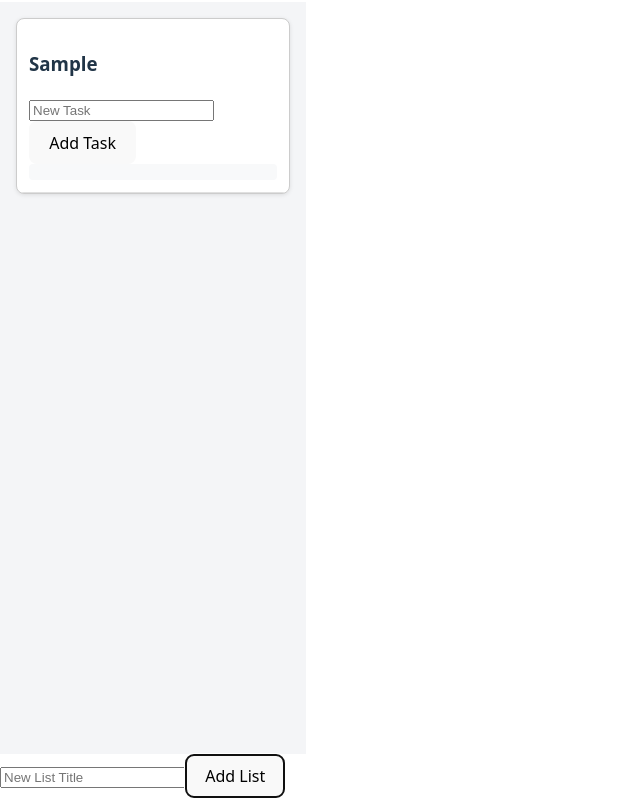
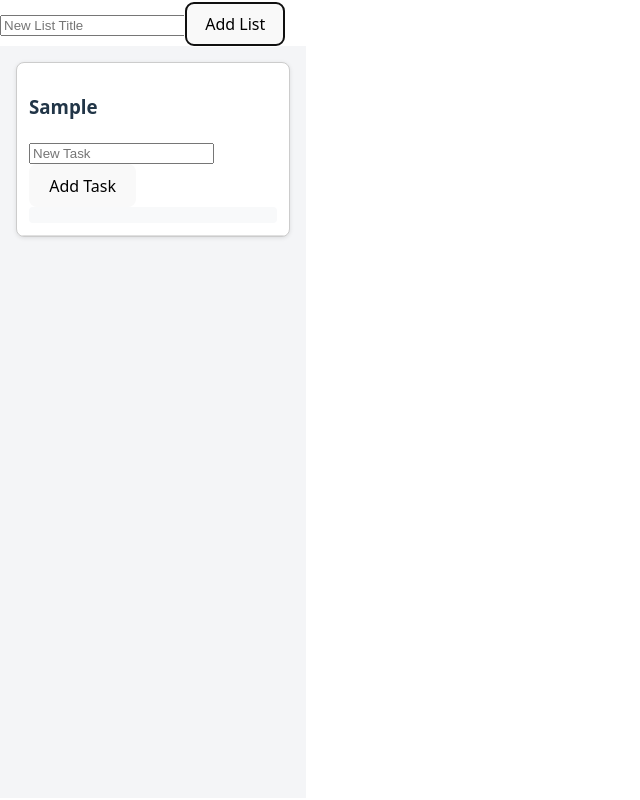
Before and after one commit to dhk2898/kanban-board, a React (Vite) app: page / in a window 1280 px wide. Both pictures are taken after typing "Sample" into the empty fields and a click on the button "Add List". Shown: the whole page, without its empty margins (0-640 px from the left). Built offline with nearby package versions, Linux system fonts and the light colour scheme.

Commit message:
Default list creation added. CSS changes to accomodate dynamic screen sizes

```diff
--- a/src/App.css
+++ b/src/App.css
@@ -49,7 +49,7 @@
   min-height: 10px;
   border-radius: 4px;
   transition: background-color 0.2s ease;
-  max-height: 400px;
+  max-height: calc(100vh - 120px);;
   overflow-y: auto;
   scroll-behavior: smooth;
   box-sizing: border-box;
--- a/src/components/Board.tsx
+++ b/src/components/Board.tsx
@@ -10,12 +10,14 @@ function Board(){
  const [newListTitle, setNewListTitle] = useState('');
 
  function handleAddList(){
-  if (!newListTitle.trim()) return;
-  const newList = {
-   id: uuidv4(),
-   title: newListTitle,
-   taskIds:[]
+  //if (!newListTitle.trim()) return;
+  let listTitle: string;
+  if (!newListTitle.trim()){
+    listTitle = `List ${state.listCounter}`
+  } else {
+    listTitle = newListTitle
   }
+  const newList = {id: uuidv4(), title: listTitle, taskIds:[]}
   dispatch({type: "add-list", list: newList})
   setNewListTitle('');
  }
@@ -51,6 +53,10 @@ function Board(){
  return(
     <DragDropContext onDragEnd={handleDragEnd}>
     <div>
+        <div>
+            <input type = 'text' placeholder = 'New List Title' value = {newListTitle} onChange = {(e) => setNewListTitle(e.target.value)}/>
+            <button onClick = {handleAddList}>Add List</button>
+        </div>
         <Droppable droppableId="all-lists" direction="horizontal" type="list">
             {(provided) => (<div ref={provided.innerRef} {...provided.droppableProps} className="board">
                 {state.listOrder.map((listId, index) =>
@@ -62,10 +68,6 @@ function Board(){
                 {provided.placeholder}
                 </div>)}
         </Droppable>
-        <div>
-            <input type = 'text' placeholder = 'New List Title' value = {newListTitle} onChange = {(e) => setNewListTitle(e.target.value)}/>
-            <button onClick = {handleAddList}>Add List</button>
-        </div>
     </div>
     </DragDropContext>
  );
--- a/src/components/KanbanContext.tsx
+++ b/src/components/KanbanContext.tsx
@@ -5,7 +5,8 @@ const InitialState: KanbanState = {
  tasks: {},
  lists: {},
  listOrder: [],
- taskCounter: 1
+ taskCounter: 1,
+ listCounter: 1
 };
 
 function kanbanReducer(state: KanbanState, action: KanbanAction):KanbanState {
@@ -46,7 +47,8 @@ function kanbanReducer(state: KanbanState, action: KanbanAction):KanbanState {
    return {
     ...state,
     lists:{...state.lists, [list.id]: list},
-    listOrder: [...state.listOrder, list.id]
+    listOrder: [...state.listOrder, list.id],
+    listCounter: state.listCounter + 1
    }
   }
   case "move-list":{
--- a/src/components/types.ts
+++ b/src/components/types.ts
@@ -21,6 +21,7 @@ export type KanbanState = {
  lists: Record<string, List>;
  listOrder: string[];
  taskCounter: number;
+ listCounter: number;
 }
 
 export type KanbanAction =
```
